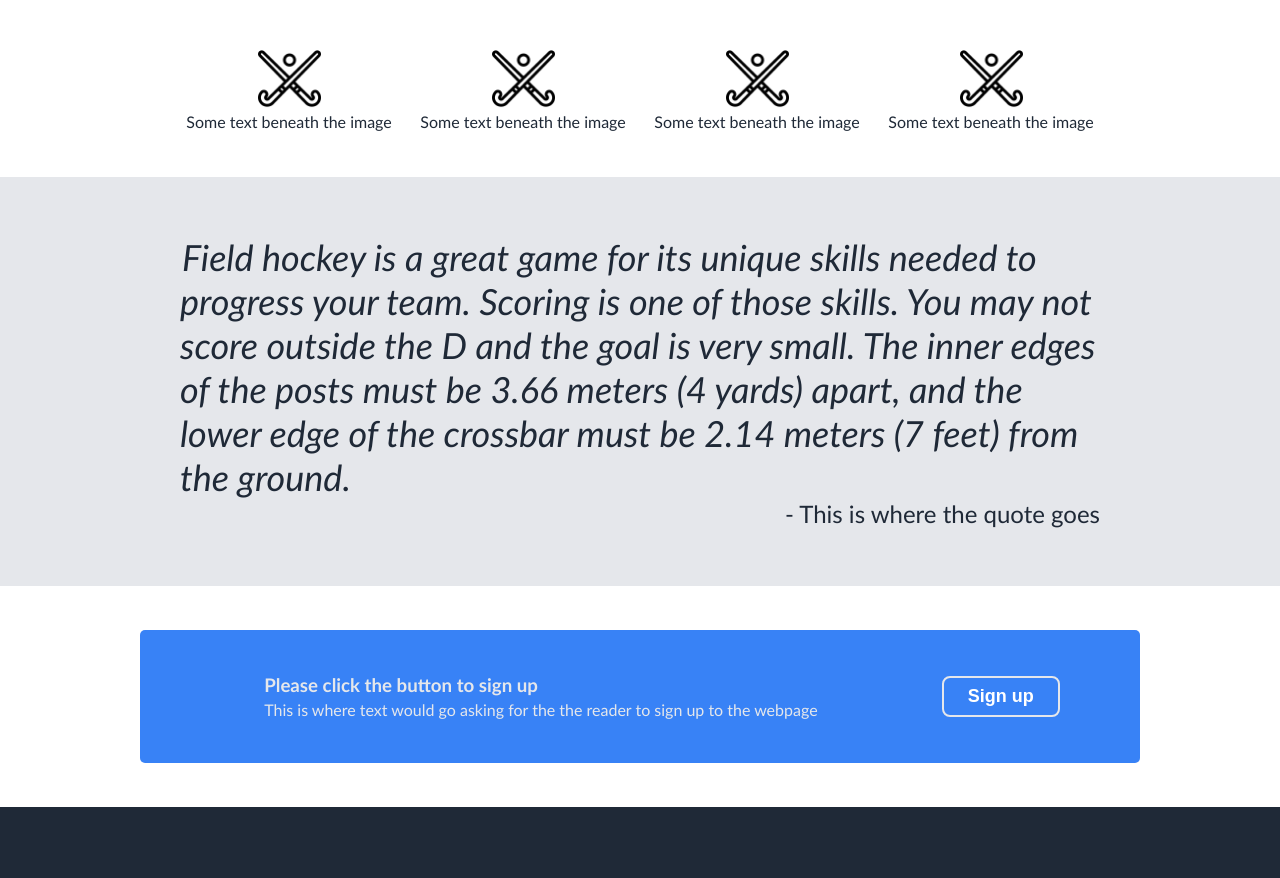
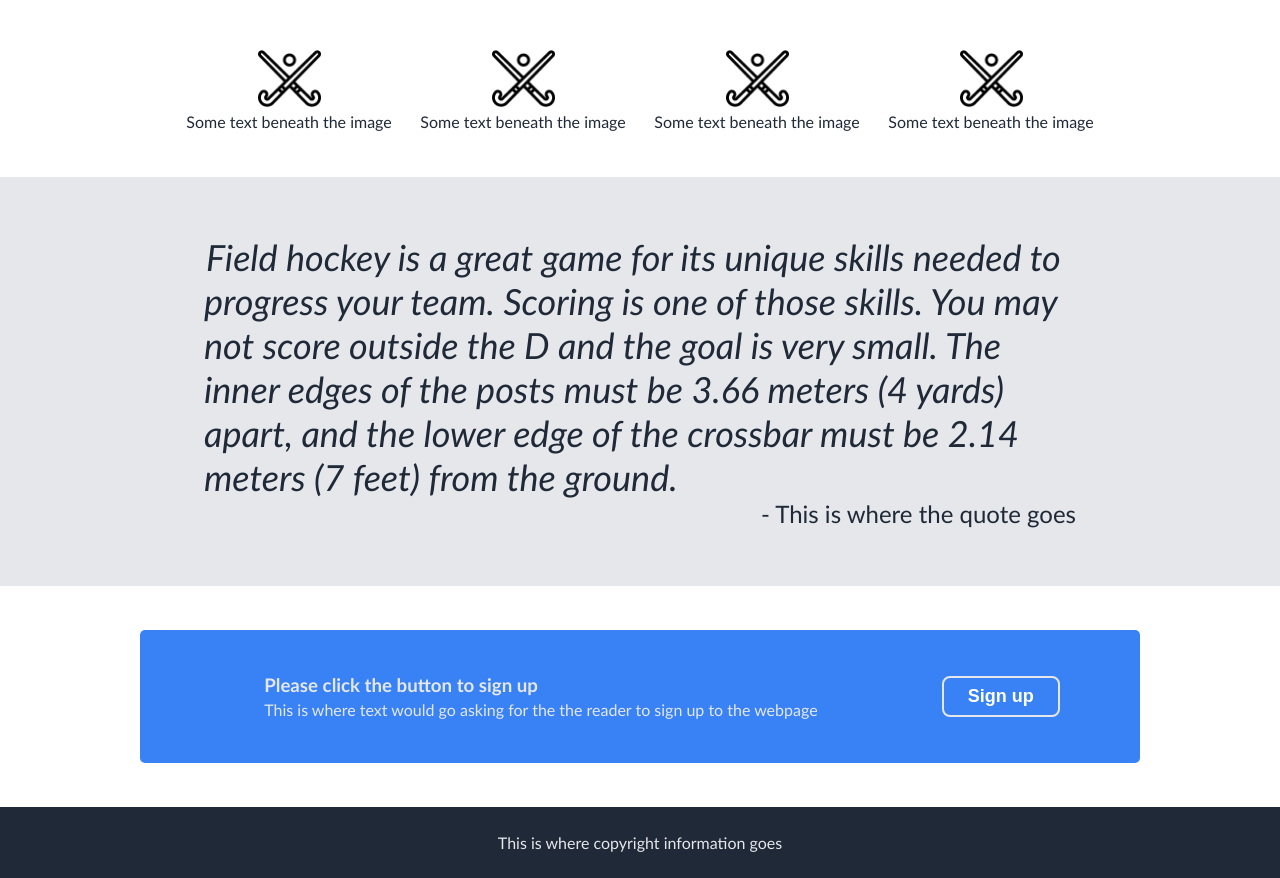
Before and after one commit to ethoswesty/TOP-Landing-Page, a plain HTML site: page index.html in a window 1280 px wide. Shown: the part 542-1420 px from the top of the page. Before the commit the page ends 1349 px from the top, so only its background shows below. Drawn offline with Linux system fonts and the light colour scheme.

Commit message:
added footer and finished styling

```diff
--- a/index.html
+++ b/index.html
@@ -56,6 +56,9 @@
         <button class="bottom-signup-btn"> Sign up</button>
         </div>
         </div>
+        <footer class="main-footer">
+            <p>This is where copyright information goes</p>
+        </footer>
     </div>
 </body>
 </html>
--- a/mystyle.css
+++ b/mystyle.css
@@ -157,6 +157,10 @@ h2 {
     padding: 44px 140px;
 }
 
+blockquote {
+    padding: 0 24px;
+}
+
 .button-container {
     display: flex;
     width: 100%;
@@ -193,3 +197,10 @@ h3 {
     font-weight: 800;
     font-size: 18px;
 }
+
+.main-footer {
+    color: #e5e7eb;
+    padding: 26px;
+    text-align: center;
+    flex-shrink: 0;
+}
```
